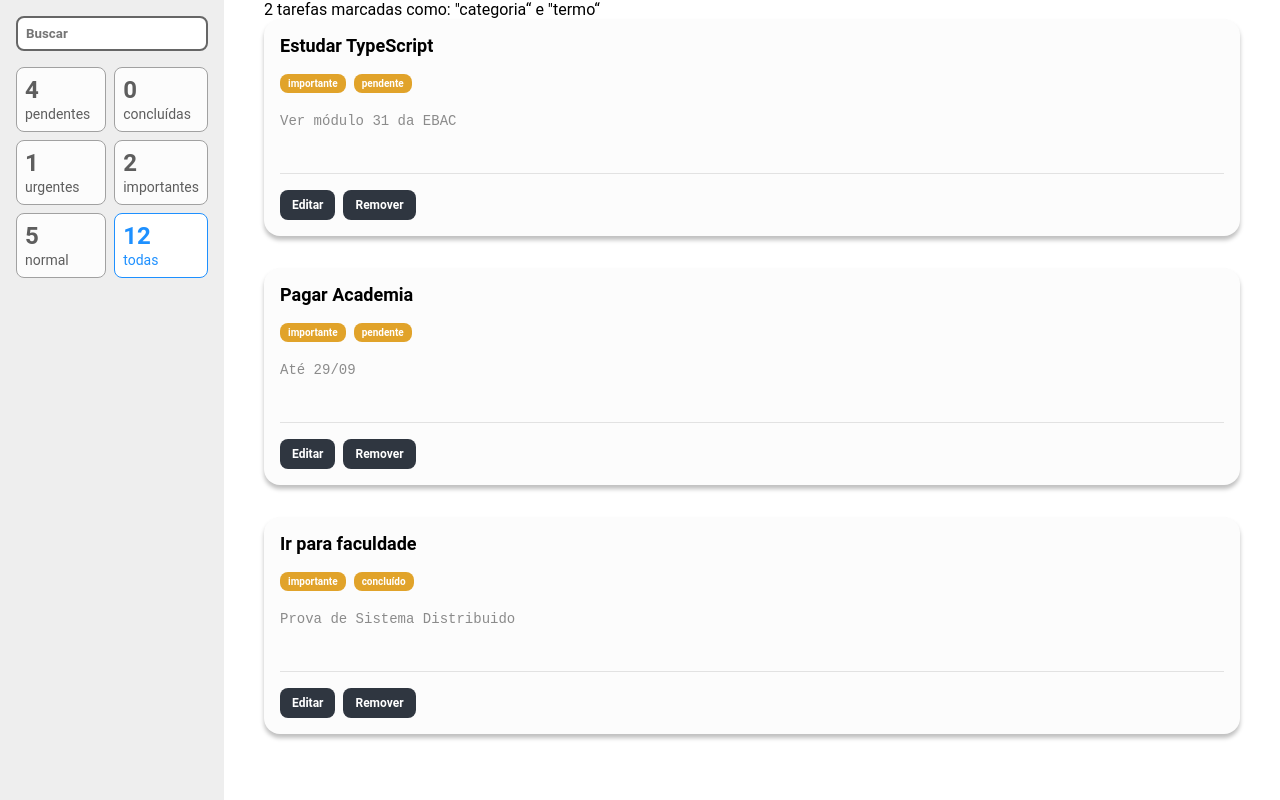
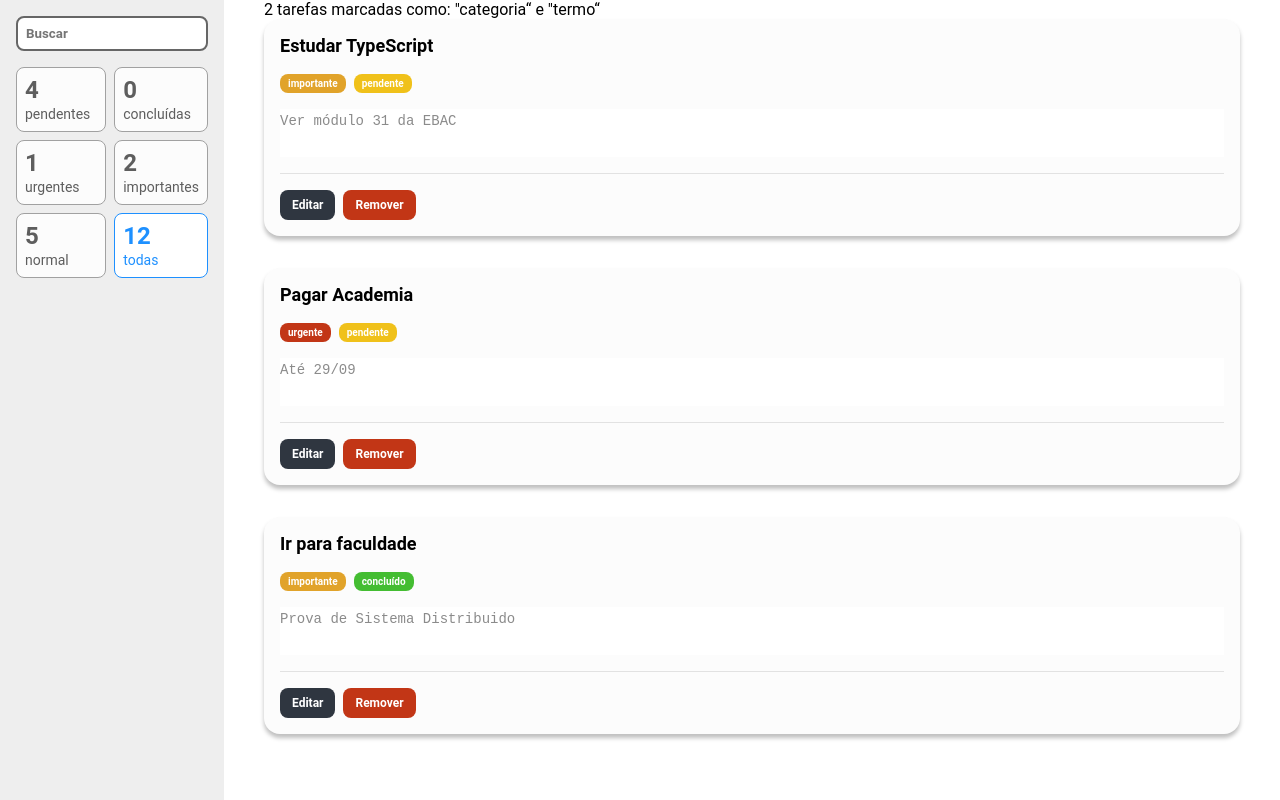
Before and after one commit to bielrocca/ListaDeTarefas, a React (Create React App) app: page / in a window 1280 px wide. Built offline with nearby package versions, Linux system fonts and the light colour scheme.

Commit message:
Prametrização das Tags dos Cards de tarefa

```diff
--- a/src/components/Tarefa/index.tsx
+++ b/src/components/Tarefa/index.tsx
@@ -14,19 +14,21 @@
   return (
     <S.Card>
       <S.Titulo>{titulo}</S.Titulo>
-      <S.Tag>{prioridade}</S.Tag>
-      <S.Tag>{status}</S.Tag>
+      <S.Tag prioridade={prioridade}>{prioridade}</S.Tag>
+      <S.Tag status={status}>{status}</S.Tag>
       <S.Descricao value={descricao} />
       <S.BarraAcoes>
         {estaEditando ? (
           <>
-            <S.Botao>Salvar</S.Botao>
-            <S.Botao onClick={() => setEstaEditando(false)}>Cancelar</S.Botao>
+            <S.BotaoSalvar>Salvar</S.BotaoSalvar>
+            <S.BotaoCancelarRemover onClick={() => setEstaEditando(false)}>
+              Cancelar
+            </S.BotaoCancelarRemover>
           </>
         ) : (
           <>
             <S.Botao onClick={() => setEstaEditando(true)}>Editar</S.Botao>
-            <S.Botao>Remover</S.Botao>
+            <S.BotaoCancelarRemover>Remover</S.BotaoCancelarRemover>
           </>
         )}
       </S.BarraAcoes>
--- a/src/components/Tarefa/styles.ts
+++ b/src/components/Tarefa/styles.ts
@@ -1,4 +1,21 @@
 import styled from 'styled-components'
+import variaveis from '../../styles/variaveis'
+
+type TagProps = {
+  prioridade?: string
+  status?: string
+}
+
+function retornaCorDeFundo(props: TagProps): string {
+  if ('status' in props) {
+    if (props.status === 'pendente') return variaveis.amarelo
+    if (props.status === 'concluído') return variaveis.verde
+  } else if ('prioridade' in props) {
+    if (props.prioridade === 'urgente') return variaveis.vermelho
+    if (props.prioridade === 'importante') return variaveis.laranja
+  }
+  return '#fcfcfc'
+}
 
 export const Card = styled.div`
   background-color: #fcfcfc;
@@ -14,12 +31,12 @@
   margin-bottom: 16px;
 `
 
-export const Tag = styled.span`
+export const Tag = styled.span<TagProps>`
   padding: 4px 8px;
   color: #fff;
   font-weight: bold;
   font-size: 10px;
-  background-color: #e1a32a;
+  background-color: ${(props) => retornaCorDeFundo(props)};
   border-radius: 8px;
   margin-right: 8px;
   display: inline-block;
@@ -36,7 +53,7 @@
   margin-top: 16px;
   resize: none;
   border: none;
-  background-color: transparent;
+  background-color: tranparent;
 `
 
 export const BarraAcoes = styled.div`
@@ -55,3 +72,10 @@
   border-radius: 8px;
   margin-right: 8px;
 `
+export const BotaoSalvar = styled(Botao)`
+  background-color: ${variaveis.verde};
+`
+
+export const BotaoCancelarRemover = styled(Botao)`
+  background-color: ${variaveis.vermelho};
+`
--- a/src/containers/ListaDeTarefas/index.tsx
+++ b/src/containers/ListaDeTarefas/index.tsx
@@ -11,7 +11,7 @@
   {
     titulo: 'Pagar Academia',
     descricao: 'Até 29/09',
-    prioridade: 'importante',
+    prioridade: 'urgente',
     status: 'pendente'
   },
   {
--- /dev/null
+++ b/src/styles/variaveis.ts
@@ -0,0 +1,6 @@
+export default {
+  vermelho: '#C23616',
+  verde: '#44BD32',
+  amarelo: '#F0C11A',
+  laranja: '#E1A32A'
+}
```
